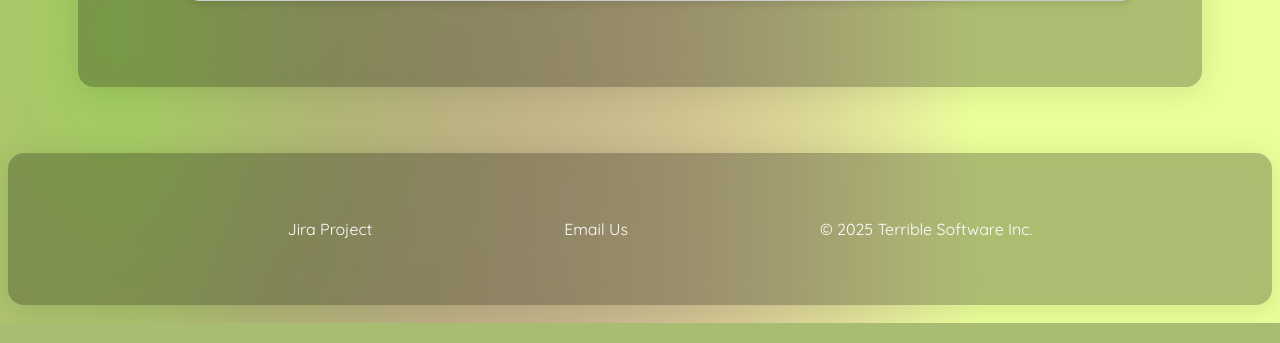
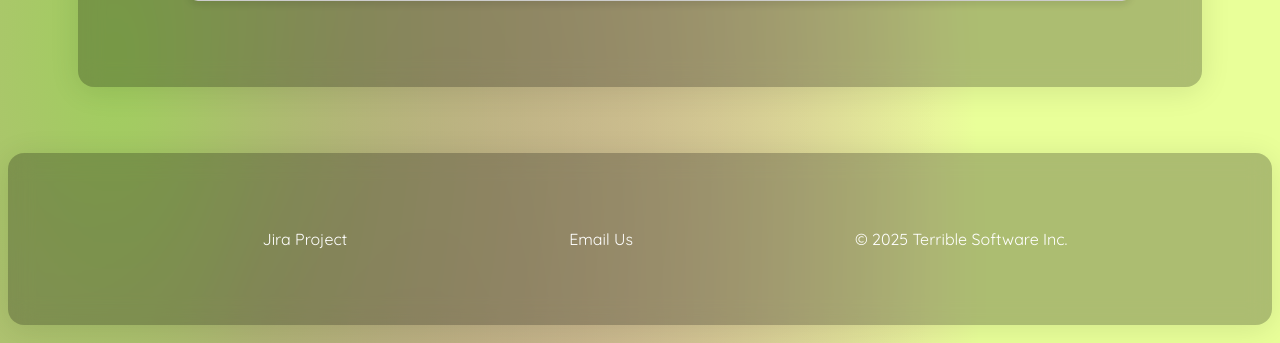
Before and after one commit to LucasSuperina/TSI_Website, a PHP site: page /jobs.html in a window 1280 px wide. Shown: the part 2295-2638 px from the top of the page. Run offline with PHP 8.4, Linux system fonts and the light colour scheme.

Commit message:
Fixed CSS Margin Errors

```diff
--- a/project1/styles.css
+++ b/project1/styles.css
@@ -74,16 +74,6 @@ li.nav-link {
     line-height: 23px;
 }
 
-section
-{
-    margin-top: 5vh;
-    display: flex;
-    justify-content: left;
-    align-items: left;
-    flex-direction: column;
-    text-align: left;
-}
-
 button { /* Submit button */
     margin-top: 10px;
     width: 100%;
@@ -131,10 +121,10 @@ button:hover {
 
 .footer ul li {
     list-style: none;
-    margin-left: 30px auto;
-    margin-right: 30px auto;
-    margin-top: 10px auto;
-    margin-bottom: 10px auto;
+    margin-left: 20px;
+    margin-right: 10px;
+    margin-top: 10px;
+    margin-bottom: 10px;
 }
 
 @media screen and (max-width: 768px) { /* Responsive styles for smaller screens */
```
